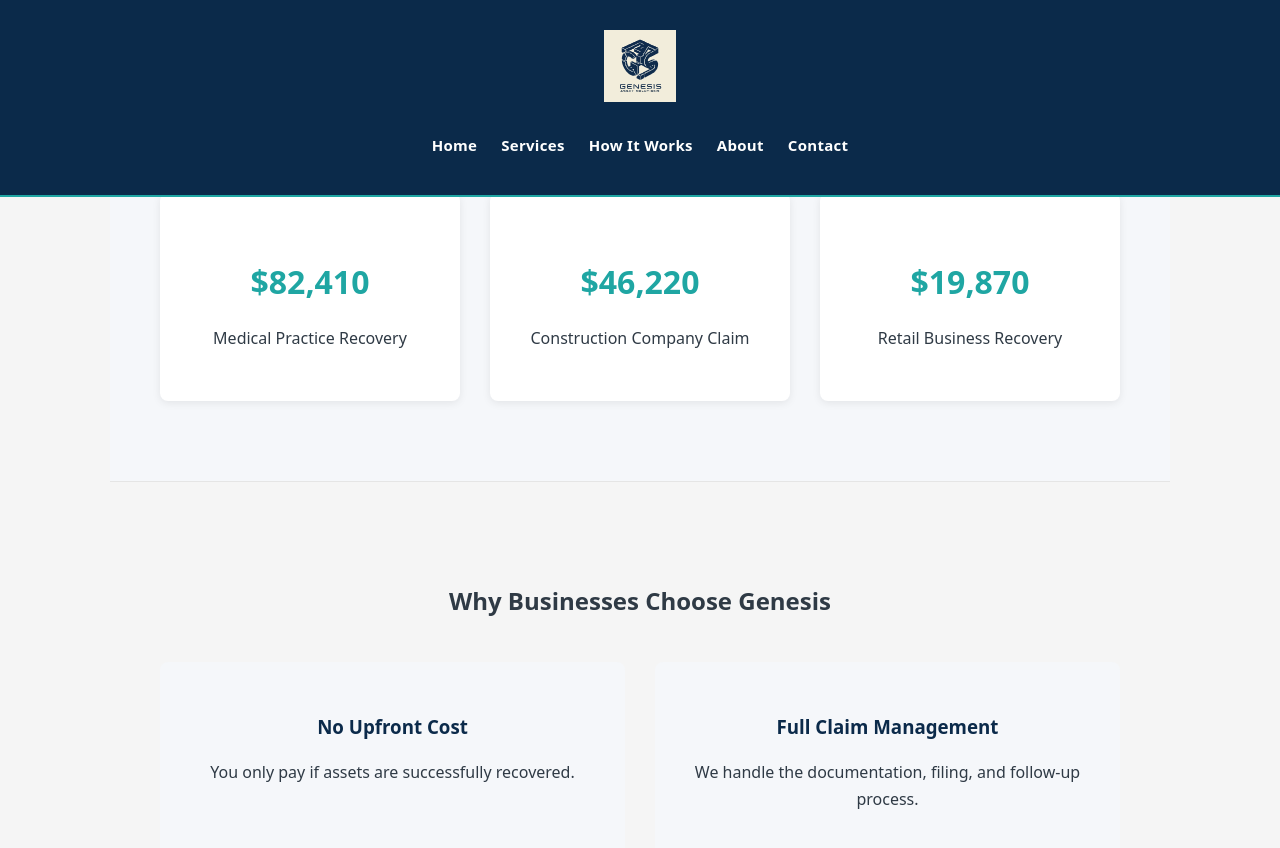
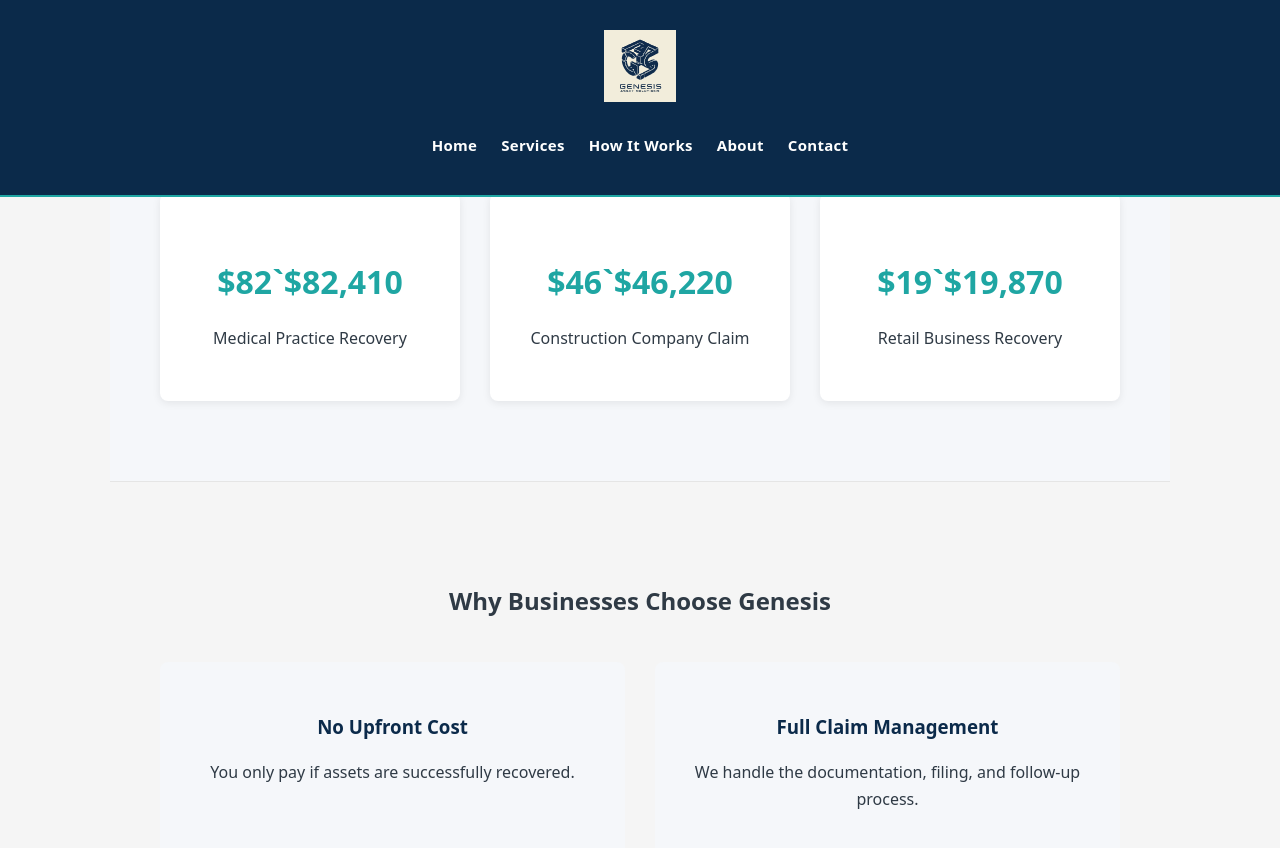
Before and after one commit to ljonezd-beep/genesisassetsolutions-site, a Jekyll site: the page built from index.html, in a window 1280 px wide and 900 px high, scrolled down 1574 px. Shown: the top 848 px of the window. Built offline with Jekyll 4.4.1, drawn with Linux system fonts in a browser that asks for light colours.

Commit message:
Fix dollar amounts in recovery section

```diff
--- a/index.html
+++ b/index.html
@@ -66,17 +66,17 @@ Call: <a href="tel:{{ site.phone | replace: '-', '' }}">{{ site.phone }}</a>
     <div class="results-grid">
 
       <div class="result">
-        <h3>$82,410</h3>
+        <h3>$82`$82,410</h3>
         <p>Medical Practice Recovery</p>
       </div>
 
       <div class="result">
-        <h3>$46,220</h3>
+        <h3>$46`$46,220</h3>
         <p>Construction Company Claim</p>
       </div>
 
       <div class="result">
-        <h3>$19,870</h3>
+        <h3>$19`$19,870</h3>
         <p>Retail Business Recovery</p>
       </div>
 
```
